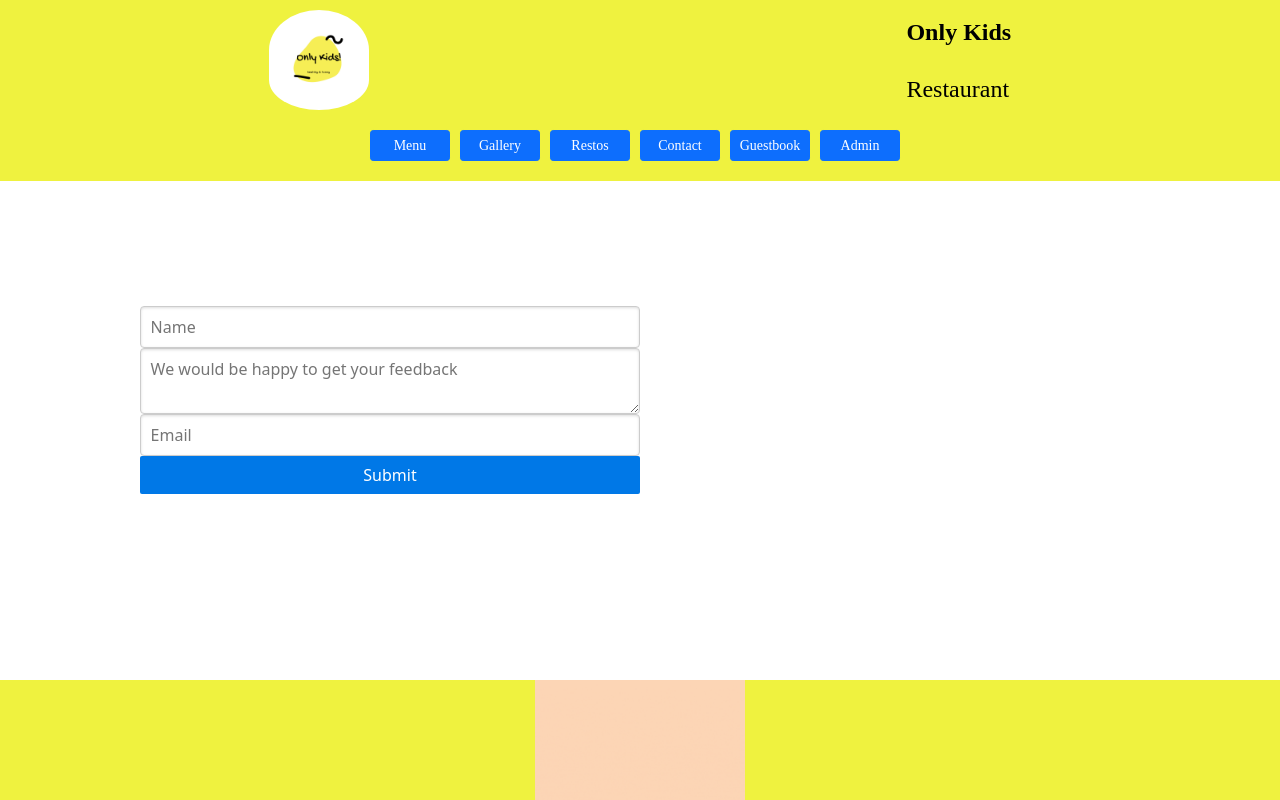
After one commit to Yuliya-beCode/restaurant-css-framework, a PHP site: page /guestbook.html in a window 1280 px wide. The commit adds this page. Run offline with PHP 8.4, Linux system fonts and the light colour scheme; some libraries are stand-ins or nearby versions.

Commit message:
guestbook added

```diff
--- a/contact.html
+++ b/contact.html
@@ -49,7 +49,7 @@
 
 
   <main class="container-fluid">
-    <form class="mx-5" method="POST" action="./index.php">
+    <form class="mx-5 mt-5" method="POST" action="./index.php">
       <div class="form-group row mx-5">
         <label for="inputFirstName" class="col-sm-2 col-form-label">First Name</label>
 
@@ -94,7 +94,7 @@
 
 
       <div class="form-group row mx-5">
-        <div class="col-sm-10 text-center p-3">
+        <div class="col-sm-12 text-center p-3 mx-5">
           <button type="submit" class="btn btn-primary">Submit</button>
         </div>
       </div>
--- /dev/null
+++ b/form-submission-handler.js
@@ -0,0 +1,105 @@
+(function() {
+    // get all data in form and return object
+    function getFormData(form) {
+      var elements = form.elements;
+      var honeypot;
+
+      var fields = Object.keys(elements).filter(function(k) {
+        if (elements[k].name === "honeypot") {
+          honeypot = elements[k].value;
+          return false;
+        }
+        return true;
+      }).map(function(k) {
+        if(elements[k].name !== undefined) {
+          return elements[k].name;
+        // special case for Edge's html collection
+        }else if(elements[k].length > 0){
+          return elements[k].item(0).name;
+        }
+      }).filter(function(item, pos, self) {
+        return self.indexOf(item) == pos && item;
+      });
+
+      var formData = {};
+      fields.forEach(function(name){
+        var element = elements[name];
+
+        // singular form elements just have one value
+        formData[name] = element.value;
+
+        // when our element has multiple items, get their values
+        if (element.length) {
+          var data = [];
+          for (var i = 0; i < element.length; i++) {
+            var item = element.item(i);
+            if (item.checked || item.selected) {
+              data.push(item.value);
+            }
+          }
+          formData[name] = data.join(', ');
+        }
+      });
+
+      // add form-specific values into the data
+      formData.formDataNameOrder = JSON.stringify(fields);
+      formData.formGoogleSheetName = form.dataset.sheet || "responses"; // default sheet name
+      formData.formGoogleSendEmail
+        = form.dataset.email || ""; // no email by default
+
+      return {data: formData, honeypot: honeypot};
+    }
+
+    function handleFormSubmit(event) {  // handles form submit without any jquery
+      event.preventDefault();           // we are submitting via xhr below
+      var form = event.target;
+      var formData = getFormData(form);
+      var data = formData.data;
+
+      // If a honeypot field is filled, assume it was done so by a spam bot.
+      if (formData.honeypot) {
+        return false;
+      }
+
+      disableAllButtons(form);
+      var url = form.action;
+      var xhr = new XMLHttpRequest();
+      xhr.open('POST', url);
+      // xhr.withCredentials = true;
+      xhr.setRequestHeader("Content-Type", "application/x-www-form-urlencoded");
+      xhr.onreadystatechange = function() {
+          if (xhr.readyState === 4 && xhr.status === 200) {
+            form.reset();
+            var formElements = form.querySelector(".form-elements")
+            if (formElements) {
+              formElements.style.display = "none"; // hide form
+            }
+            var thankYouMessage = form.querySelector(".thankyou_message");
+            if (thankYouMessage) {
+              thankYouMessage.style.display = "block";
+            }
+          }
+      };
+      // url encode form data for sending as post data
+      var encoded = Object.keys(data).map(function(k) {
+          return encodeURIComponent(k) + "=" + encodeURIComponent(data[k]);
+      }).join('&');
+      xhr.send(encoded);
+    }
+
+    function loaded() {
+      // bind to the submit event of our form
+      var forms = document.querySelectorAll("form.gform");
+      for (var i = 0; i < forms.length; i++) {
+        forms[i].addEventListener("submit", handleFormSubmit, false);
+      }
+    };
+    document.addEventListener("DOMContentLoaded", loaded, false);
+
+    function disableAllButtons(form) {
+      var buttons = form.querySelectorAll("button");
+      for (var i = 0; i < buttons.length; i++) {
+        buttons[i].disabled = true;
+      }
+    }
+  })();
--- /dev/null
+++ b/guestbook.html
@@ -0,0 +1,109 @@
+<!DOCTYPE html>
+<html lang="en">
+  <head>
+    <meta charset="UTF-8" />
+    <meta http-equiv="X-UA-Compatible" content="IE=edge" />
+    <meta name="viewport" content="width=device-width, initial-scale=1" />
+    <link rel="stylesheet" href="style.css">
+    <link
+      rel="stylesheet"
+      href="https://unpkg.com/purecss@2.0.5/build/pure-min.css"
+      integrity="sha384-LTIDeidl25h2dPxrB2Ekgc9c7sEC3CWGM6HeFmuDNUjX76Ert4Z4IY714dhZHPLd"
+      crossorigin="anonymous"
+    />
+    <link href="https://cdn.jsdelivr.net/npm/bootstrap@5.0.0-beta1/dist/css/bootstrap.min.css" rel="stylesheet"
+    integrity="sha384-giJF6kkoqNQ00vy+HMDP7azOuL0xtbfIcaT9wjKHr8RbDVddVHyTfAAsrekwKmP1" crossorigin="anonymous">
+    <title>Guestbook</title>
+  </head>
+
+<body class="d-flex flex-column">
+
+  <!--header-->
+
+  <header class="jumbotron fixed-top">
+
+      <div class="d-flex justify-content-around align-items-center">
+
+          <img id="logo" src="pictures/logo.png" alt="" width="100px">
+          <h4> <b>Only Kids</b> <br> <br> Restaurant </h4>
+
+      </div>
+      <div class="col-12 d-flex justify-content-center menu">
+          <a class="btn btn-primary btn-sm" href="menu.html" role="button">Menu</a>
+          <a class="btn btn-primary btn-sm" href="pictures.html" role="button">Gallery</a>
+          <a class="btn btn-primary btn-sm" href="restaurants.html" role="button">Restos</a>
+          <a class="btn btn-primary btn-sm" href="contact.html" role="button">Contact</a>
+          <a class="btn btn-primary btn-sm" href="./guestbook.html" role="button">Guestbook</a>
+          <a class="btn btn-primary btn-sm" href="./admin/index.php" role="button">Admin</a>
+
+      </div>
+      </div>
+
+  </header>
+  <!--/header-->
+
+  <main class="container-fluid">
+
+
+    <form
+      class="gform pure-form "
+      method="POST"
+      action="https://script.google.com/macros/s/AKfycbzmZS1Nva5PTMbrmzvXhzPtxib29N-eNoeuXfOEAdh83-XHi0p-nMLBKQFKCmOai_Af/exec"
+      <!--Deployment
+      id
+      AKfycbzmZS1Nva5PTMbrmzvXhzPtxib29N-eNoeuXfOEAdh83-XHi0p-nMLBKQFKCmOai_Af--
+    >
+
+
+        <input
+          type="text"
+          name="name"
+          class="pure-input-1-2 "
+          placeholder="Name"
+        />
+
+        <textarea
+          type="text"
+          name="comment"
+          class="pure-input-1-2"
+          placeholder="We would be happy to get your feedback"
+        ></textarea>
+
+        <input
+          type="email"
+          name="email"
+          class="pure-input-1-2"
+          placeholder="Email"
+        />
+        <button
+          type="submit"
+          class="pure-button pure-input-1-2 pure-button-primary"
+        >
+          Submit
+        </button>
+      </fieldset>
+      <div style="display: none" class="thankyou_message">
+        <!-- You can customize the thankyou message by editing the code below -->
+        <h2>Thanks for your comment! We will get back to you soon!</h2>
+      </div>
+    </form>
+  </main>
+
+
+
+  <footer class="container-fluid">
+
+    <div class="d-flex justify-content-center">
+        <img id="card" src="pictures/Only kids.gif" alt="">
+
+    </div>
+    </div>
+</footer>
+
+    <script
+      data-cfasync="false"
+      type="text/javascript"
+      src="form-submission-handler.js"
+    ></script>
+  </body>
+</html>
--- a/index.html
+++ b/index.html
@@ -34,6 +34,9 @@
             <a class="btn btn-primary btn-sm" href="pictures.html" role="button">Gallery</a>
             <a class="btn btn-primary btn-sm" href="restaurants.html" role="button">Restos</a>
             <a class="btn btn-primary btn-sm" href="contact.html" role="button">Contact</a>
+            <a class="btn btn-primary btn-sm" href="./guestbook.html" role="button">Guestbook</a>
+            <a class="btn btn-primary btn-sm" href="./admin/index.php" role="button">Admin</a>
+
         </div>
         </div>
 
--- a/index.php
+++ b/index.php
@@ -74,6 +74,7 @@ if ($conn->connect_error) {
 $sql = "INSERT INTO `users` (inputFirstName, inputLastName, inputEmail, subject, message)
 VALUES('$inputFirstName', '$inputLastName', '$inputEmail', '$subject', '$message')";
 
+
 if ($conn->query($sql)) {
     echo "New record has been created successfully. Thanks a lot for your feedback!";
 } else {
```
Also changed, not shown: admin/index.php (+22 -0 lines), admin/style.css (+62 -1 lines).
